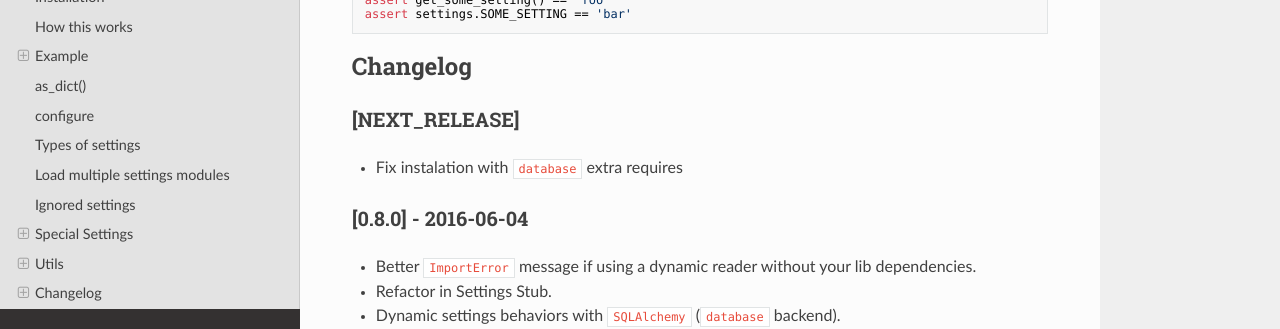
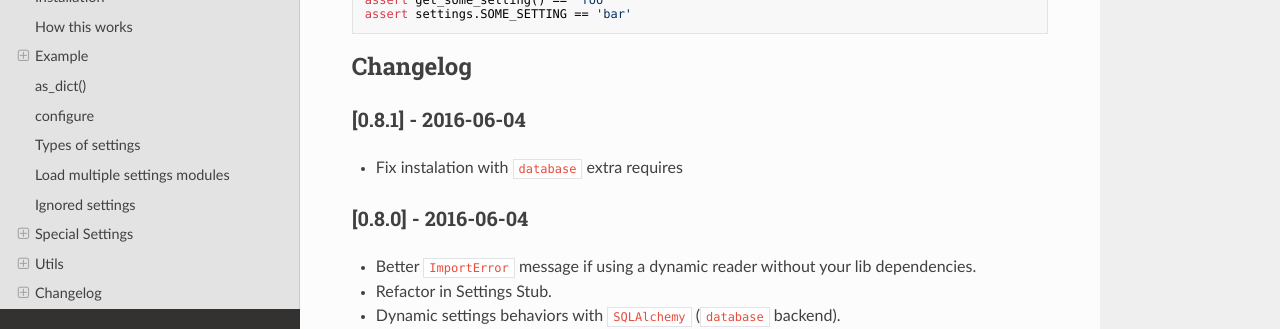
Before and after one commit to drgarcia1986/simple-settings, an MkDocs documentation site: the page built from docs/index.md, in a window 1280 px wide and 900 px high, scrolled down 6247 px. Shown: the part 154-483 px from the top of the window. Built offline with MkDocs 1.6.1, drawn with Linux system fonts in a browser that asks for light colours; nearby versions of some CDN libraries; old or Windows-style settings are respelled for this version of MkDocs.

Commit message:
Bump version: 0.8.0 → 0.8.1

````diff
--- a/docs/index.md
+++ b/docs/index.md
@@ -266,7 +266,7 @@ assert settings.SOME_SETTING == 'bar'
 ```
 
 ## Changelog
-### [NEXT_RELEASE]
+### [0.8.1] - 2016-06-04
 * Fix instalation with `database` extra requires
 
 ### [0.8.0] - 2016-06-04
--- a/setup.py
+++ b/setup.py
@@ -34,7 +34,7 @@ download_url = 'https://github.com/drgarcia1986/simple-settings/tarball/master'
 
 setup(
     name='simple-settings',
-    version='0.8.0',
+    version='0.8.1',
     install_requires=[],
     url='https://github.com/drgarcia1986/simple-settings',
     author='Diego Garcia',
````
Also changed, not shown: .bumpversion.cfg.
